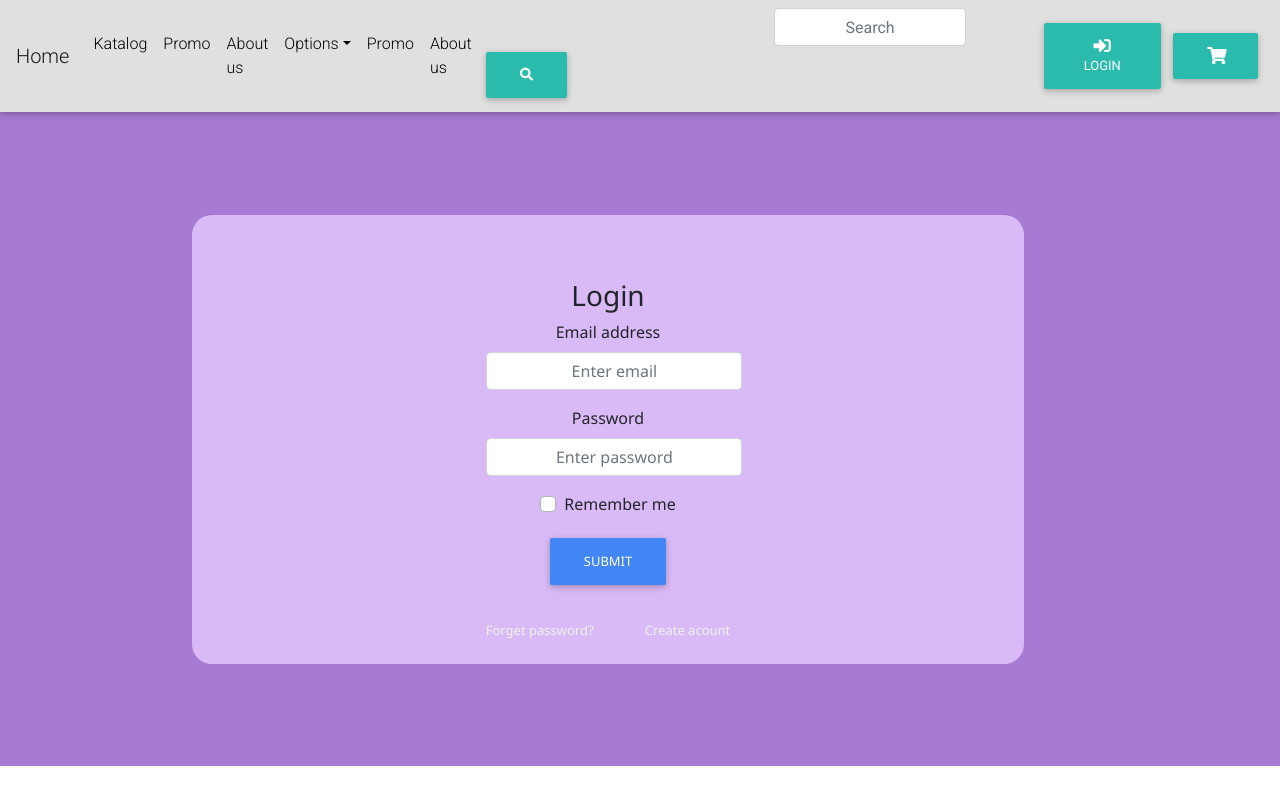
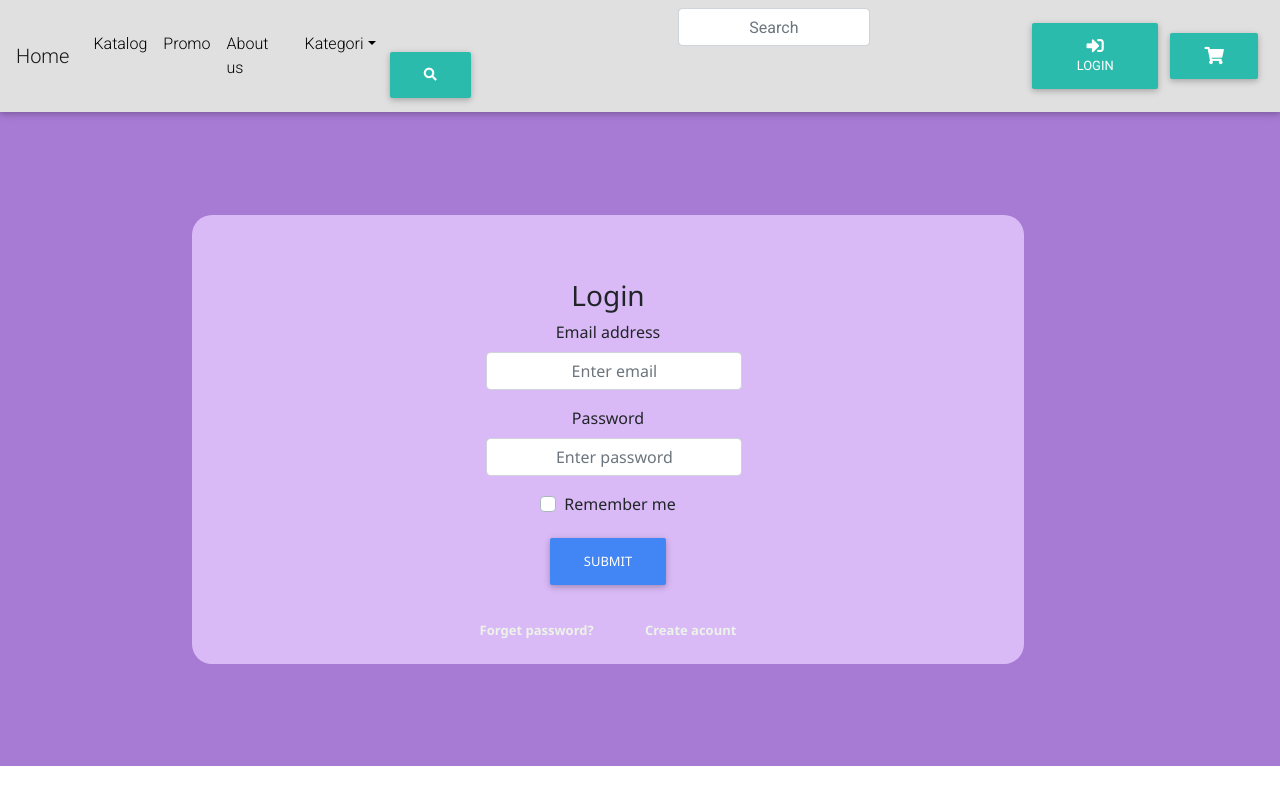
Before and after one commit to raviprayoga/Oszaa, a React (Create React App) app in the folder client/: page /login in a window 1280 px wide. Built offline with nearby package versions, Linux system fonts and the light colour scheme.

Commit message:
update navbar
update navbar, perbaikan beberapa code

```diff
--- a/client/src/App.css
+++ b/client/src/App.css
@@ -70,13 +70,9 @@
     background-size: cover;
     z-index: 1;
   }
-  .ling{
-    width: 200px;
-	height: 200px;
-	background: #dac52c;
-	border-radius: 100%;
-  }
 
+
+ /*Home CSS*/
 .homepage{
     overflow: hidden;
 }
--- a/client/src/components/Navbar.js
+++ b/client/src/components/Navbar.js
@@ -47,7 +47,7 @@ class AppNavbar extends Component{
 
                     <UncontrolledDropdown nav inNavbar>
                         <DropdownToggle nav caret >
-                            Options
+                            Kategori
                         </DropdownToggle>
                             <DropdownMenu left>
                                 <DropdownItem>
@@ -70,12 +70,7 @@ class AppNavbar extends Component{
                                 </DropdownItem>
                             </DropdownMenu>
                     </UncontrolledDropdown>
-                    <NavItem>
-                        <NavLink href="/promo">Promo</NavLink>
-                    </NavItem>
-                    <NavItem>
-                        <NavLink href="/about">About us</NavLink>
-                    </NavItem>
+
                 </Nav>
                 <Form inline className="cari">
                     <FormControl type="text" placeholder="Search" style={{width:'15vw'}} />
--- a/client/src/components/views/AboutPage.js
+++ /dev/null
@@ -1,26 +0,0 @@
-import React from 'react';
-import { MDBContainer, MDBRow, MDBCol } from "mdbreact";
-import {Col} from "react-bootstrap";
-import img from './img/back_about.jpg';
-
-import logo from './back_about.jpg';
-
-class AboutPage extends React.Component {
-
-    render(){
-        return(
-            <div className="back">
-                <MDBRow className="">
-                <MDBCol md="">
-                    <img src="https://cdn.pixabay.com/photo/2017/06/21/20/51/tshirt-2428521_1280.jpg"   />
-                    <div className="ling">
-                    <img src={require('./back_about.jpg')} />
-                    </div>
-                </MDBCol>
-                </MDBRow>
-            </div>
-
-        );
-    }
-}
-export default AboutPage;
--- a/client/src/components/views/HomePage.js
+++ /dev/null
@@ -1,13 +0,0 @@
-import React from 'react';
-
-class HomePage extends React.Component {
-
-    render(){
-        return(
-            <div>
-                <h1>Selamat Datang di Home</h1>
-            </div>
-        );
-    }
-}
-export default HomePage;
--- a/client/src/components/views/KatalogPage.js
+++ /dev/null
@@ -1,21 +0,0 @@
-import React from 'react';
-
-class KatalogPage extends React.Component {
-    constructor(){
-        super();
-        this.state = {
-            title: "Katalog",
-            subTitle: "Ini halaman katalog!"
-        }
-    }
-
-    render(){
-        return(
-            <div>
-                <h1>{this.state.title}</h1>
-                <p>{this.state.subTitle}</p>
-            </div>
-        );
-    }
-}
-export default KatalogPage;
--- a/client/src/components/views/Login.js
+++ b/client/src/components/views/Login.js
@@ -32,8 +32,8 @@ class Login extends React.Component {
 
                         <button type="submit" className="btn btn-primary center-block">Submit</button>
                         <p className="forgot-password text-center">
-                                <a href="/lupa-pass">Forget password?</a>
-                                <a href="/regis">Create acount</a>
+                                <a href="/lupa-pass" style={{fontWeight:'bold'}}>Forget password?</a>
+                                <a href="/regis" style={{fontWeight:'bold'}}>Create acount</a>
                         </p>
                         <br></br>
                     </form>
--- a/client/src/components/views/PromoPage.js
+++ /dev/null
@@ -1,13 +0,0 @@
-import React from 'react';
-
-class PromoPage extends React.Component {
-
-    render(){
-        return(
-            <div>
-                <h1>Selamat Datang di Halaman Promo</h1>
-            </div>
-        );
-    }
-}
-export default PromoPage;
--- a/client/src/components/viewsUser/AboutPage.js
+++ b/client/src/components/viewsUser/AboutPage.js
@@ -1,12 +1,23 @@
 import React from 'react';
+import { MDBRow, MDBCol } from "mdbreact";
+
 
 class AboutPage extends React.Component {
 
     render(){
         return(
-            <div>
-                <h1>Selamat Datang di Halaman About Us</h1>
+            <div className="back">
+                <MDBRow className="">
+                <MDBCol md="">
+                <img
+                        className="d-block w-100"
+                        src="./images/back_about.jpg"
+                        alt=""
+                    />
+                </MDBCol>
+                </MDBRow>
             </div>
+
         );
     }
 }
```
Also changed, not shown: client/src/App.js (+4 -4 lines), client/public/images/back_about.jpg (renamed from client/src/components/back_about.jpg), client/src/img/back_about.jpg (deleted).
